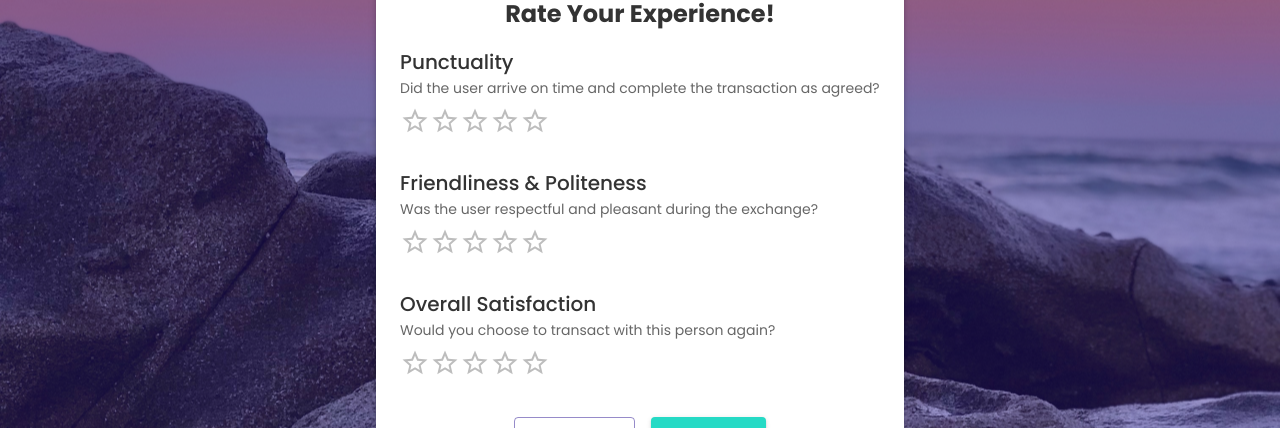
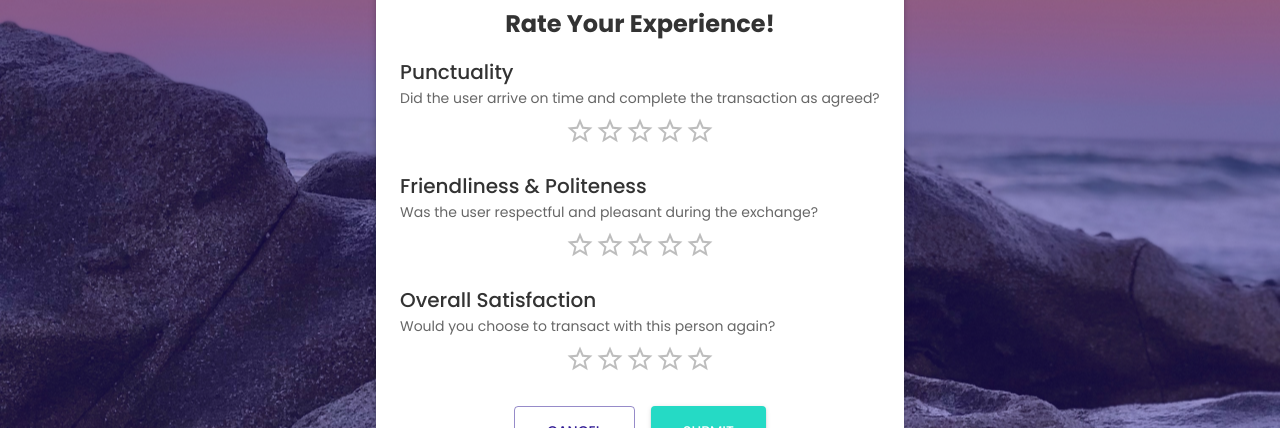
Before and after one commit to RuoHan-Chen/SwipeForMe, a React (Vite) app in the folder Swipe4MeFrontend/: page /rating/1 in a window 1280 px wide. Shown: the part 274-702 px from the top of the page. Built offline with nearby package versions, Linux system fonts and the light colour scheme; no server answers; sample sign-in values are in the browser's storage.

Commit message:
center rating stars

```diff
--- a/Swipe4MeFrontend/src/pages/rating.tsx
+++ b/Swipe4MeFrontend/src/pages/rating.tsx
@@ -122,21 +122,15 @@ const Rating: React.FC = () => {
                   >
                     {cat.description}
                   </Typography>
+                  <Box sx={{ display: "flex", justifyContent: "center" }}>
                     <MuiRating
                       value={ratings[cat.name]}
                       onChange={(_, value) =>
                         handleRatingChange(cat.name, value || 0)
                       }
                       size="large"
-                    sx={{
-                      "& .MuiRating-iconFilled": {
-                        color: "#f59e0b",
-                      },
-                      "& .MuiRating-iconHover": {
-                        color: "#f59e0b",
-                      },
-                    }}
                     />
+                  </Box>
                 </Box>
               ))}
             </Stack>
```
Lines whose indentation alone changed are shown as unchanged.
